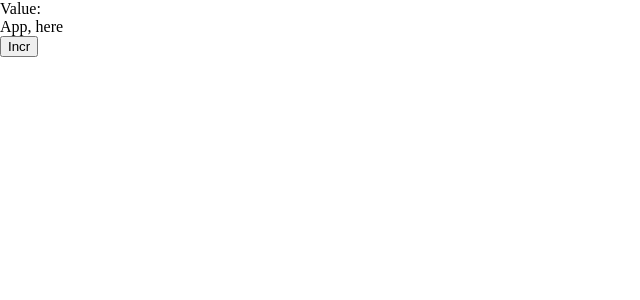
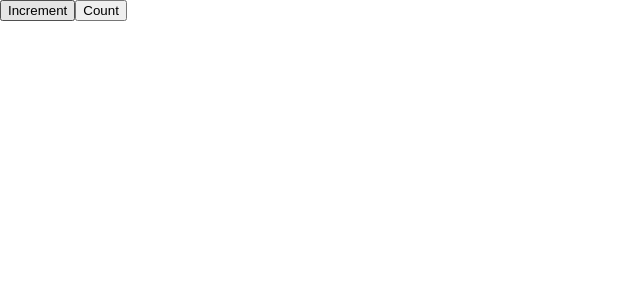
Before and after one commit to wkylin/react-hooks, a React (Create React App) app: page / in a window 1280 px wide. Shown: the top 300 px of the page, without its empty margins (0-640 px from the left). Built offline with nearby package versions, Linux system fonts and the light colour scheme.

Commit message:
react forward ref

```diff
--- a/src/App.js
+++ b/src/App.js
@@ -2,13 +2,15 @@
  * @Author: wkylin.w
  * @Date: 2020-08-02 11:34:05
  * @Last Modified by: wkylin.w
- * @Last Modified time: 2020-08-16 18:27:06
+ * @Last Modified time: 2020-09-05 15:11:39
  */
 import './App.css'
 
 import React from 'react'
+import UseForwardRef from './components/useRef/forwardRef'
 // import MoviesList from './components/langContext/MoviesList'
-import UseRefApp from './components/useRef/UseRefApp'
+// import UseRefApp from './components/useRef/UseRefApp'
+// import LazyFn from './components/LazyFn/LazyFn'
 // import DogList from './components/infiniteList/DogList'
 
 // import ShowModal from './components/useLockBodyScroll/ShowModal'
@@ -72,8 +74,10 @@ function App() {
 
   return (
     <>
+      <UseForwardRef />
+      {/* <LazyFn /> */}
       {/* <DogList /> */}
-      <UseRefApp />
+      {/* <UseRefApp /> */}
       {/* <MoviesList /> */}
       {/* <StateApp /> */}
       {/* <LayoutApp /> */}
--- /dev/null
+++ b/src/components/LazyFn/LazyFn.js
@@ -0,0 +1,12 @@
+import React from 'react'
+
+import { Ordinaryfunction, Lazyfunction } from './LazyFunction'
+
+export default function LazyFn() {
+  return (
+    <div className="App">
+      <Ordinaryfunction />
+      <Lazyfunction />
+    </div>
+  )
+}
--- a/src/components/infiniteList/InfiniteList.js
+++ b/src/components/infiniteList/InfiniteList.js
@@ -52,7 +52,7 @@ export default function InfiniteList(props) {
         })
     }
   }
-
+  // setTimeout(() => {debugger;}, 5000)
   return (
     <ul id="list">
       {props.state.map((img, i) => (
--- /dev/null
+++ b/src/components/useRef/forwardRef.js
@@ -0,0 +1,59 @@
+/* eslint-disable react/display-name */
+import React, { useState, useRef, forwardRef, useImperativeHandle } from 'react'
+
+// const forwardRefOne = (props, ref) => {
+//   const [count, setCount] = useState(0)
+
+//   useImperativeHandle(ref, () => ({
+//     count,
+//   }))
+
+//   const updateCount = () => {
+//     setCount((c) => c + 1)
+//     console.log(count + 1)
+//   }
+
+//   return <button onClick={updateCount}>Increment</button>
+// };
+
+// const ChildOne = forwardRef(forwardRefOne);
+const ChildOne = forwardRef((props, ref) => {
+  const [count, setCount] = useState(0)
+
+  useImperativeHandle(ref, () => ({
+    count,
+  }))
+
+  const updateCount = () => {
+    setCount((c) => c + 1)
+    console.log(count + 1)
+  }
+
+  return <button onClick={updateCount}>Increment</button>
+})
+
+// const forwardRefTwo = (props, ref) => {
+//   const checkCount = () => console.log('->', ref.current.count)
+
+//   return <button onClick={checkCount}>Count</button>
+// };
+
+// const ChildTwo = forwardRef(forwardRefTwo);
+const ChildTwo = forwardRef((props, ref) => {
+  const checkCount = () => console.log('->', ref.current.count)
+
+  return <button onClick={checkCount}>Count</button>
+})
+
+const UseForwardRef = () => {
+  const ref = useRef()
+
+  return (
+    <div>
+      <ChildOne ref={ref} />
+      <ChildTwo ref={ref} />
+    </div>
+  )
+}
+
+export default UseForwardRef
```
Also changed, not shown: src/components/LazyFn/LazyFunction.js (added, +34 -0 lines), src/components/lazyImport/LazyImport.js (added, +12 -0 lines), 1 other file (tests, documents, lock files or other folders).
